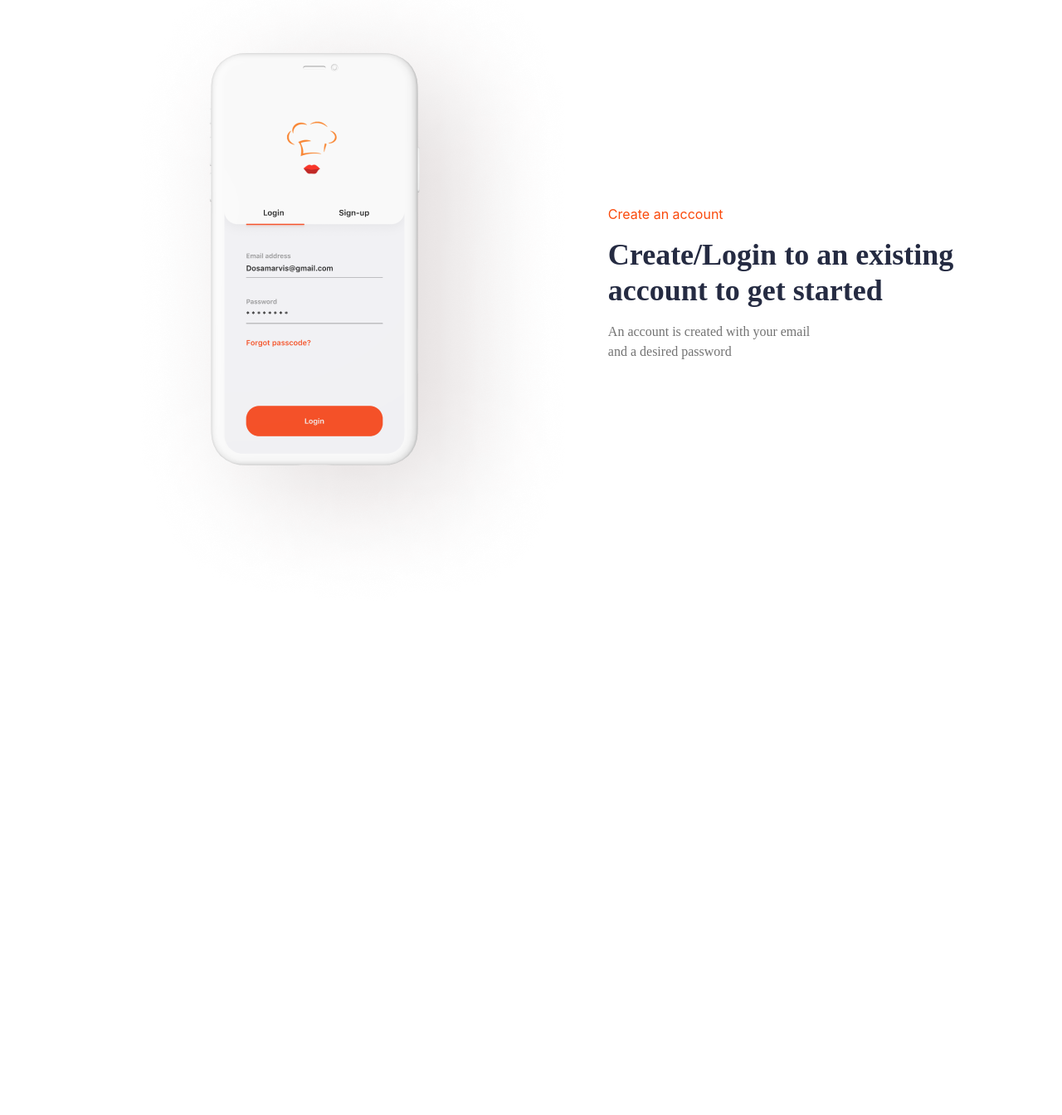
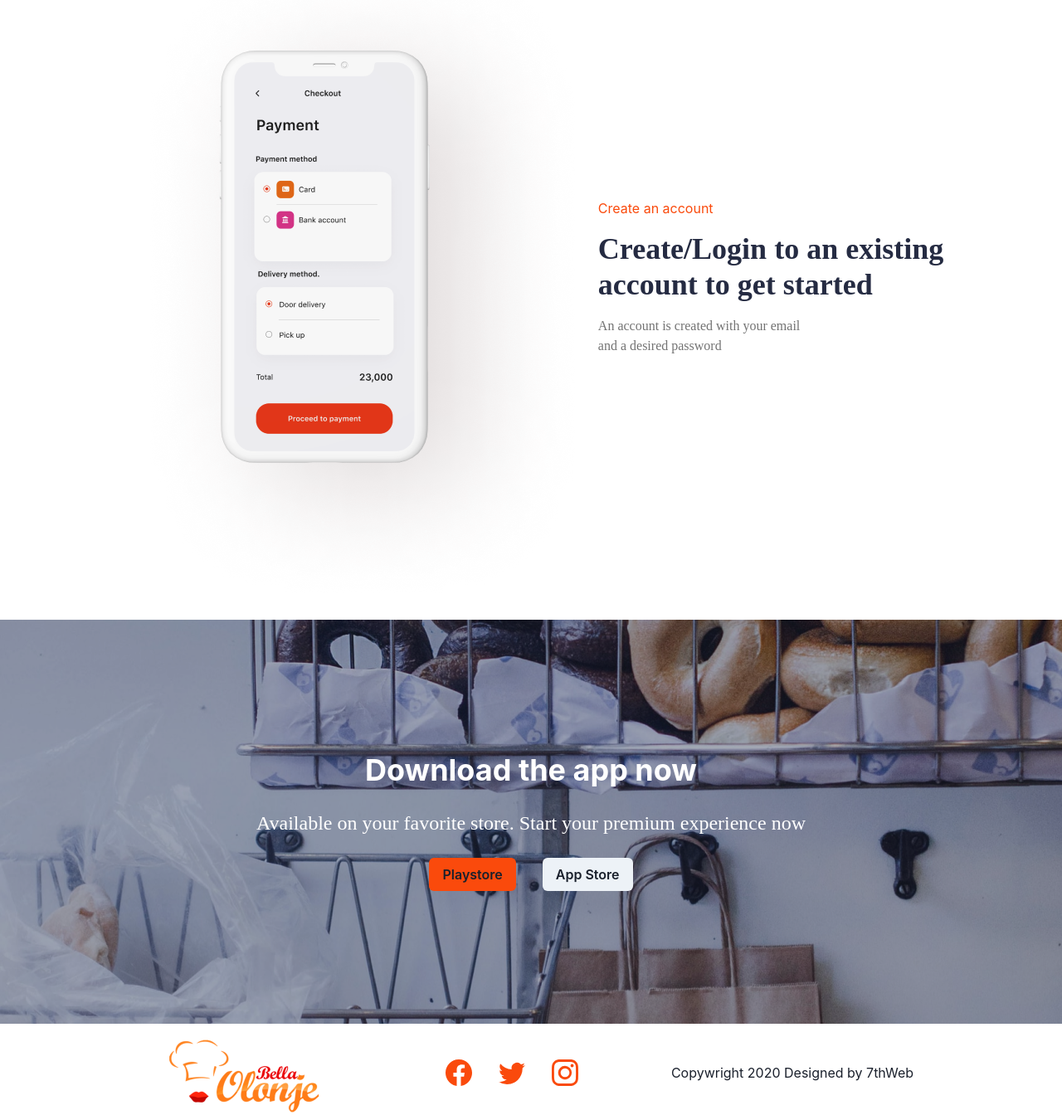
Before and after one commit to jahrulezfrancis/Food-delivery-web-app, a React (Create React App) app: page / in a window 1280 px wide. Shown: the part 3018-4362 px from the top of the page at 83% size. Before the commit the page ends 3771 px from the top, so only its background shows below. Built offline with nearby package versions, Linux system fonts and the light colour scheme.

Commit message:
Added footer section

```diff
--- a/src/Components/Header/AppMockUp.jsx
+++ b/src/Components/Header/AppMockUp.jsx
@@ -5,7 +5,10 @@ import MobileMockWhite from "../../Components/Images/mobile-mockup-white.png"
 import MockSec1 from "../../Components/Images/MockSec1.png"
 import MockSec2 from "../../Components/Images/MockSec2.png"
 import MockSec3 from "../../Components/Images/MockSec3.png"
-
+import { TwoBTN } from './Welcome';
+import HeaderLogo from "../../Components/Images/header-logo.png"
+import BottomSecBG from "../../Components/Images/bottom-sec-bg.png"
+import { BsFacebook, BsTwitter, BsInstagram } from "react-icons/bs"
 
     function MockupTemp(props) {
         return (
@@ -23,6 +26,40 @@ function MockupTemp(props) {
                     </Text>
                 </VStack>
             </Flex>
+        )
+    }
+
+
+const Footer = () => {
+    return (
+        <Box>
+            <HStack w='100%' justify='space-evenly' align='center' spacing='7em'>
+                <Image src={HeaderLogo} alt='footer logo' />
+                <HStack spacing='2em' color='#FA4A0C'>
+                    <BsFacebook size='2em' />
+                    <BsTwitter size='2em' />
+                    <BsInstagram size='2em' />
+                </HStack>
+                <Text>Copywright 2020 Designed by 7thWeb</Text>
+            </HStack>
+        </Box>
+    )
+}
+
+
+const BottomSec = () => {
+    return (
+        <Box bg='linear-gradient(0deg, rgba(37, 43, 66, 0.4), rgba(37, 43, 66, 0.4)), url(.jpg)' bgImage={BottomSecBG} bgRepeat='no-repeat' w='100%' height='auto' minH={'25em'}>
+            <VStack p={{ sm: '1em', md: '2em', lg: '10em' }} spacing='1.5em'>
+                <Heading textAlign='center' color='white'>
+                    Download the app now
+                </Heading>
+                <Text color='white' fontFamily='Montserrat' fontSize='1.5em' fontWeight={500} align='center'>
+                    Available on your favorite store. Start your premium experience now
+                </Text>
+                <TwoBTN />
+            </VStack>
+        </Box>
     )
 }
 
@@ -53,11 +90,13 @@ export default function AppMockUp() {
                             and enjoy while doing it.
                         </Text>
                     </VStack>
-                    <Image src={MockSec1} alt='' />
+                    <Image src={MockSec2} alt='' />
                 </Flex>
 
-                <MockupTemp image={MockSec1} heading='Create an account' lineone='Create/Login to an existing'
+                <MockupTemp image={MockSec3} heading='Create an account' lineone='Create/Login to an existing'
                     linetwo='account to get started' line2one='An account is created with your email' line2two='and a desired password' />
+                <BottomSec />
+                <Footer />
             </VStack>
         </Box>
     )
```
Also changed, not shown: src/Components/Header/Welcome.jsx (+4 -3 lines). Lines whose indentation alone changed are shown as unchanged.
